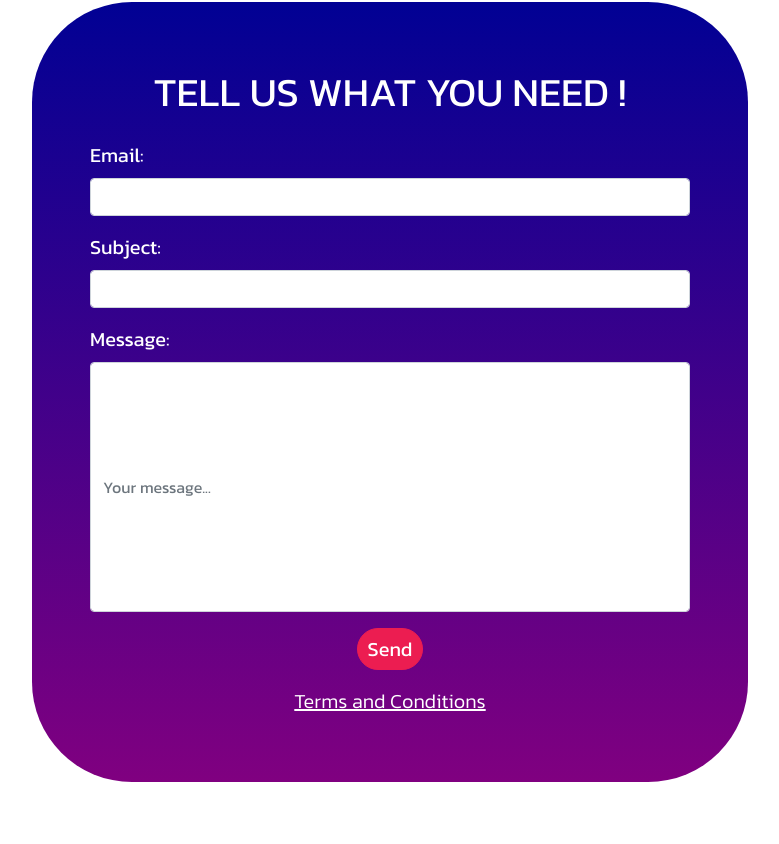
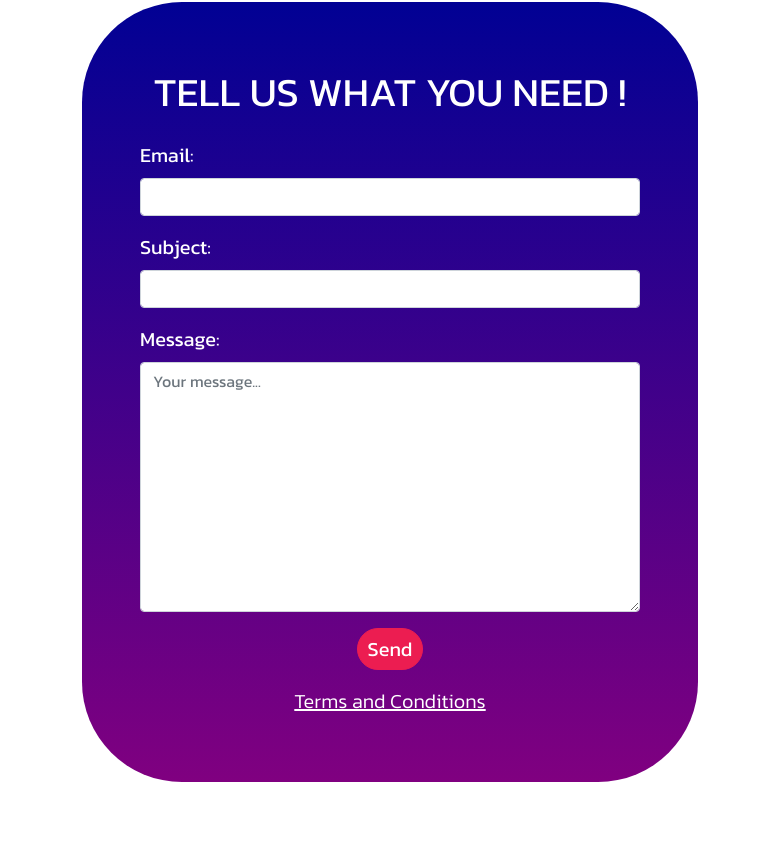
Before and after one commit to TamaCode/DITA_website, a plain HTML site: page contact.html in a window 1280 px wide. Shown: the part 1136-1980 px from the top of the page, without its empty margins (250-1029 px from the left). Drawn offline with nearby package versions, Linux system fonts and the light colour scheme.

Commit message:
Se mejora el formato del formulario

```diff
--- a/contact.html
+++ b/contact.html
@@ -102,15 +102,15 @@
       </div>
       <div class="col-md-12">
         <label for="email" class="form-label">Email:</label>
-        <input type="email" class="form-control" id="email">
+        <input type="email" class="form-control" name="mail" id="email">
       </div>
       <div class="col-md-12">
         <label for="subject" class="form-label">Subject:</label>
-        <input type="text" class="form-control" id="subject">
+        <input type="text" class="form-control" name="asunto" id="subject">
       </div>
       <div class="col-12">
         <label for="message" class="form-label">Message:</label>
-        <input type="textarea" class="form-control" id="message" placeholder="Your message...">
+        <textarea class="form-control" name="mensaje" id="message" placeholder="Your message..." cols="30" rows="10"></textarea>
       </div>
       <div class="col-12 d-flex justify-content-center">
         <button type="submit">Send</button>
--- a/css/style-2.css
+++ b/css/style-2.css
@@ -624,6 +624,6 @@ form h4 {
 }
 
 form #message {
-  width: 600px;
+  width: 500px;
   height: 250px;
 }
```
